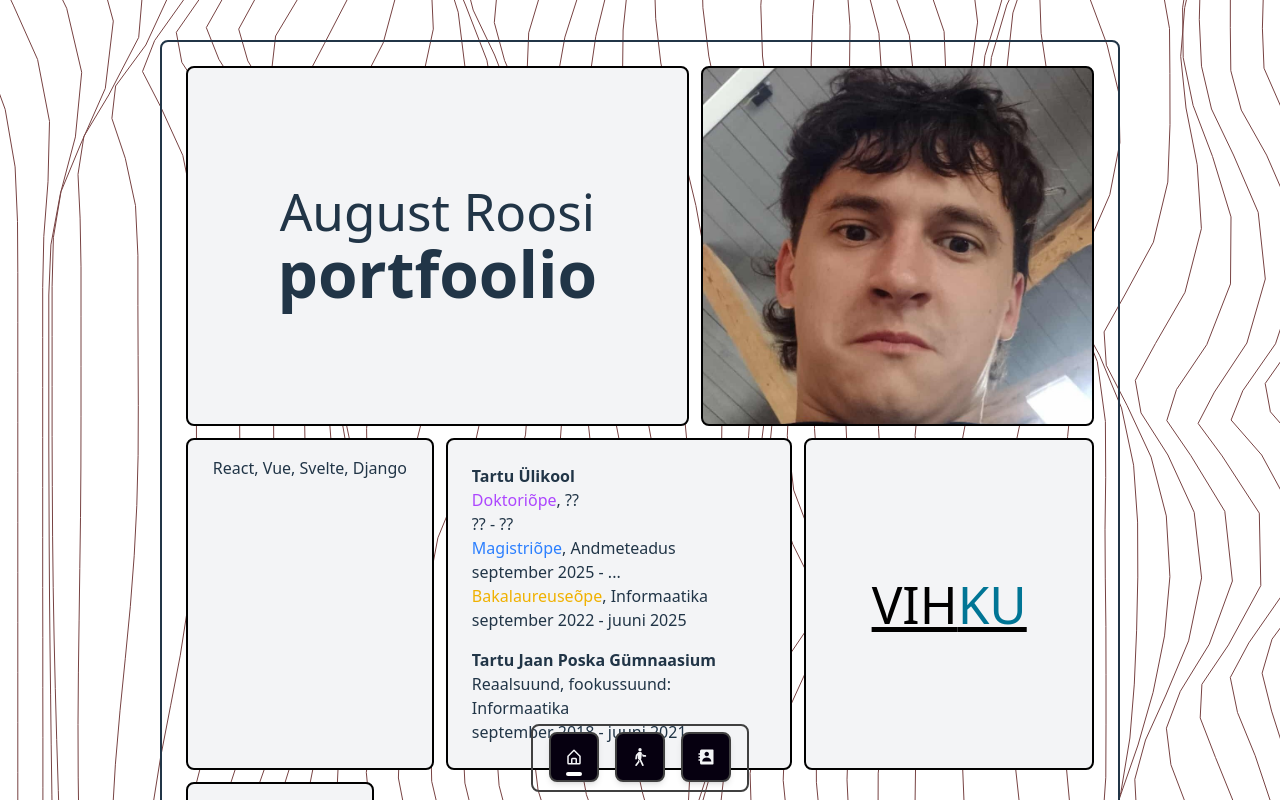
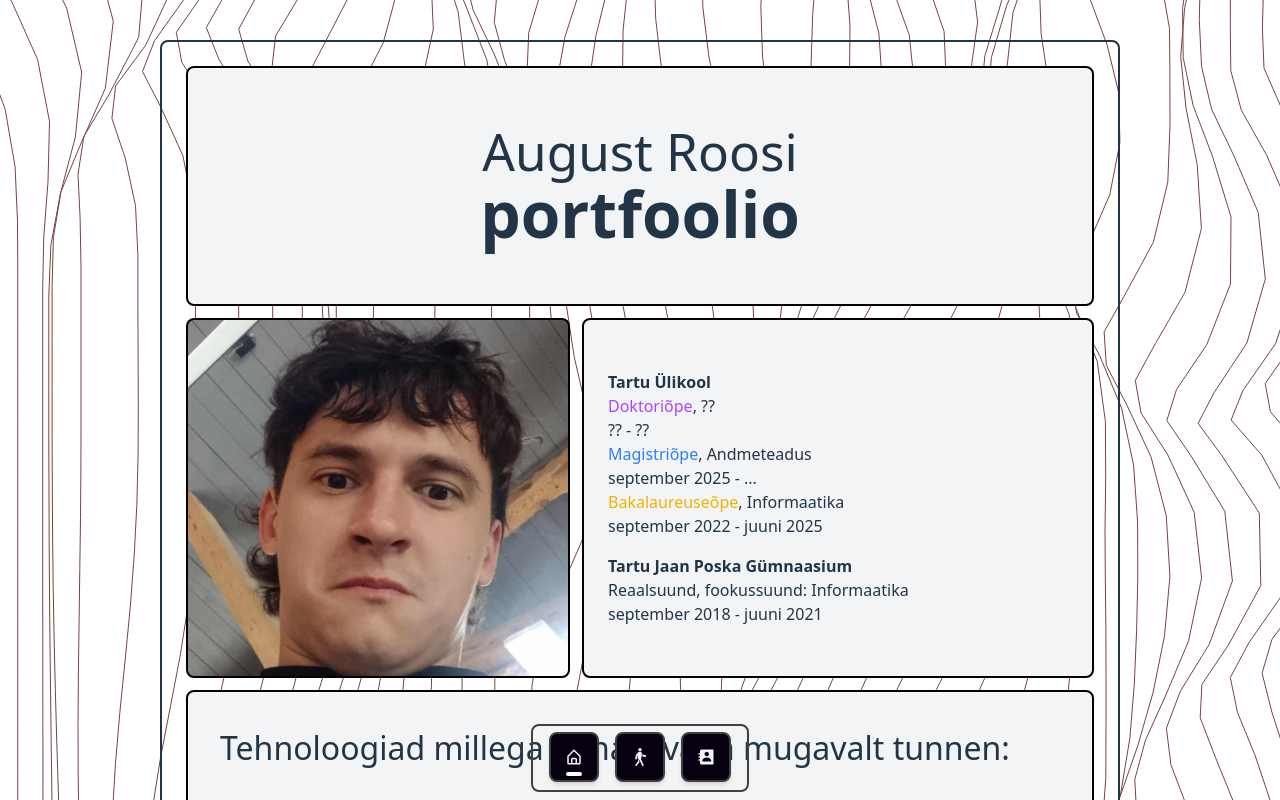
Before and after one commit to August-Roosi/Portfoolio, a React (Vite) app: page / in a window 1280 px wide. Shown: the top 800 px of the page. Built offline with nearby package versions, Linux system fonts and the light colour scheme.

Commit message:
Made the homepage design better. Overhauled the look of skills section, changed the ordering and added a project.

```diff
--- a/src/index.css
+++ b/src/index.css
@@ -24,12 +24,40 @@ html::-webkit-scrollbar {
 
 /* Hide scrollbar for Firefox */
 html, body {
-  scrollbar-width: none; /* Firefox */
+  scrollbar-width: none;
 }
 
 /* Ensure it can still scroll */
 html, body {
-  overflow: auto; /* or overflow-x/overflow-y */
+  overflow: auto;
+}
+
+
+/* Works in Chrome, Edge, Safari */
+::-webkit-scrollbar {
+  width: 8px;
+  height: 8px;
+}
+
+::-webkit-scrollbar-track {
+  background: transparent;
+}
+
+::-webkit-scrollbar-thumb {
+  background-color: #999;
+  border-radius: 9999px;
+  border: 2px solid transparent;
+  background-clip: content-box;
+}
+
+::-webkit-scrollbar-thumb:hover {
+  background-color: #777;
+}
+
+/* Firefox */
+* {
+  scrollbar-width: thin;
+  scrollbar-color: #999 transparent;
 }
 
 a {
--- a/src/pages/Home.tsx
+++ b/src/pages/Home.tsx
@@ -1,7 +1,12 @@
 import React from 'react';
 import { Link } from 'react-router-dom';
 import roosiProfiil from './../assets/roosi-profiil.jpg';
-import { BiLinkExternal } from 'react-icons/bi';
+
+// Icons
+import { BiLinkExternal, BiLogoReact } from 'react-icons/bi';
+import { BiLogoPython } from 'react-icons/bi';
+import { BiLogoDjango } from 'react-icons/bi';
+
 
 const Home: React.FC = () => {
     return (
@@ -13,7 +18,7 @@ const Home: React.FC = () => {
         [&>*]:transition-transform [&>*]:duration-300 [&>*]:ease-in-out [&>*]:hover:scale-110'>
 
             {/* Tutvustus */}
-            <div className='grow-2 flex'>
+            <div className='grow-2 flex basis-160'>
                 <h1 className='self-center m-auto'>August Roosi <br /><b className='text-[4rem]'>portfoolio</b></h1>
             </div>
 
@@ -22,12 +27,8 @@ const Home: React.FC = () => {
             style={{ backgroundImage: `url(${roosiProfiil})` }}
             ></div>
 
-
-
-            <div className='grow-2'>React, Vue, Svelte, Django</div>
-
             {/* Haridus */}
-            <div className='flex-col basis-80 grow-3 grap-10 [&>*]:p-2 [&>*]:text-left'>
+            <div className='flex flex-col justify-center basis-80 grow-3 grap-10 [&>*]:p-2 [&>*]:text-left '>
                 <div><b>Tartu Ülikool</b> <br />
                 <div> <span className='text-purple-500'>Doktoriõpe</span>, ??
                 <br /> ?? - ?? </div>
@@ -42,9 +43,22 @@ const Home: React.FC = () => {
             </div>
 
 
+            {/* Tehnoloogiad */}
+            <div className='grow-2 p-2'>
+                <div className='text-left text-[2rem] p-4'>
+                    Tehnoloogiad millega ennast väga mugavalt tunnen:
+                </div>
+                <div className='flex m-auto h-2/4 [&>*]:m-auto gap-5 [&>*]:flex [&>*]:no-wrap [&>*]:items-center [&>*]:font-bold'>
+                    <div>React <BiLogoReact size={44} className='stroke-1' /></div>
+                    <div>Django <BiLogoDjango size={44} /></div>
+                    <div>Python <BiLogoPython size={44} /></div>
+                </div>
+            </div>
+
+
             {/* Vihku */}
-            <Link target='_blank' className='group overflow-auto grow-3 flex justify-center' to={"https://www.vihku.ee"}>
-                <h1 className='self-center px-9 text-black underline'><span>VIH</span><span className='text-cyan-700'>KU</span></h1>
+            <Link id='vihku' target='_blank' className='group basis-80 overflow-auto grow-4 flex justify-center' to={"https://www.vihku.ee"}>
+                <h1 className='self-center px-8 text-black underline'><span>VIH</span><span className='text-cyan-700'>KU</span></h1>
                 <div className='rounded-lg self-center absolute top-5 p-4 flex-col [&>*]:p-2 text-left invisible opacity-0 group-hover:visible group-hover:opacity-100 bg-gray-100/80  text-black p-4 transition-all duration-300 ease-in-out  '>
                     <p>Olen osa meeskonnast, kellega asutasime firma tasuta vihikute jagamiseks gümnaasiumites. </p>
                     <p>Selle
@@ -55,11 +69,30 @@ const Home: React.FC = () => {
 
                     <p className='bg-gray-500/20 w-fit rounded-lg text-[0.6rem]'>#wordpress</p>
 
-                    <BiLinkExternal className='opacity-100 text-black absolute right-5 bottom-5' size={40}></BiLinkExternal>
+                    <BiLinkExternal className='opacity-100 text-black absolute right-3 bottom-3' size={40}></BiLinkExternal>
                 </div>
             </Link>
 
-            <Link to={"/about-me"}>Lahedat minust veel</Link>
+            {/* ArgPuu */}
+            <Link id='argpuu' target='_blank' className='group basis-80 overflow-auto grow-4 flex justify-center' to={"https://www.argpuu.ee"}>
+                <h1 className='self-center px-8 text-black'>ArgPuu</h1>
+                <div className='rounded-lg self-center absolute top-5 p-4 flex-col [&>*]:p-2 text-left invisible opacity-0 group-hover:visible group-hover:opacity-100 bg-gray-100/80  text-black p-4 transition-all duration-300 ease-in-out  '>
+                    <p>Tegin enda 2025 bakalaureuse lõputööks veebirakenduse, kus saab luua argumentatsioonipuid.</p>
+                    <p>Projektis kasutan Djangot koos React-iga ning PostgreSQL andmebaasis.</p>
+                    <p>Lehe serveerimiseks kasutasin Heroku serveriteenust.</p>
+
+                    <div className='flex flex-wrap gap-2'>
+                        <p className='p-2 bg-gray-500/20 w-fit rounded-lg text-[0.6rem]'>#django</p>
+                        <p className='p-2 bg-gray-500/20 w-fit rounded-lg text-[0.6rem]'>#sql</p>
+                        <p className='p-2 bg-gray-500/20 w-fit rounded-lg text-[0.6rem]'>#react</p>
+                        <p className='p-2 bg-gray-500/20 w-fit rounded-lg text-[0.6rem]'>#heroku</p>
+
+                    </div>
+
+                    <BiLinkExternal className='opacity-100 text-black absolute right-3 bottom-3' size={40}></BiLinkExternal>
+                </div>
+            </Link>
+
         </main>
     );
 };
```
